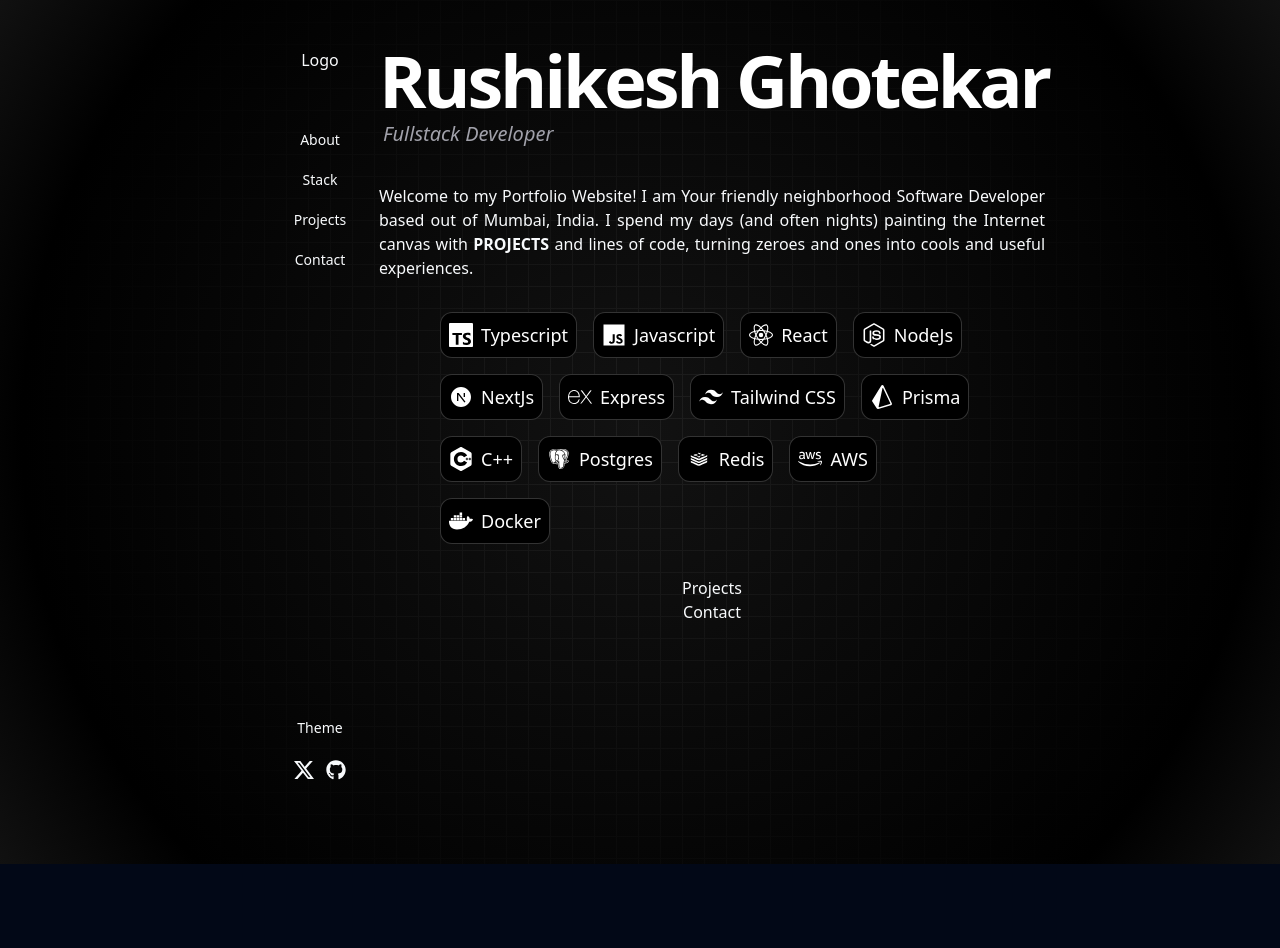
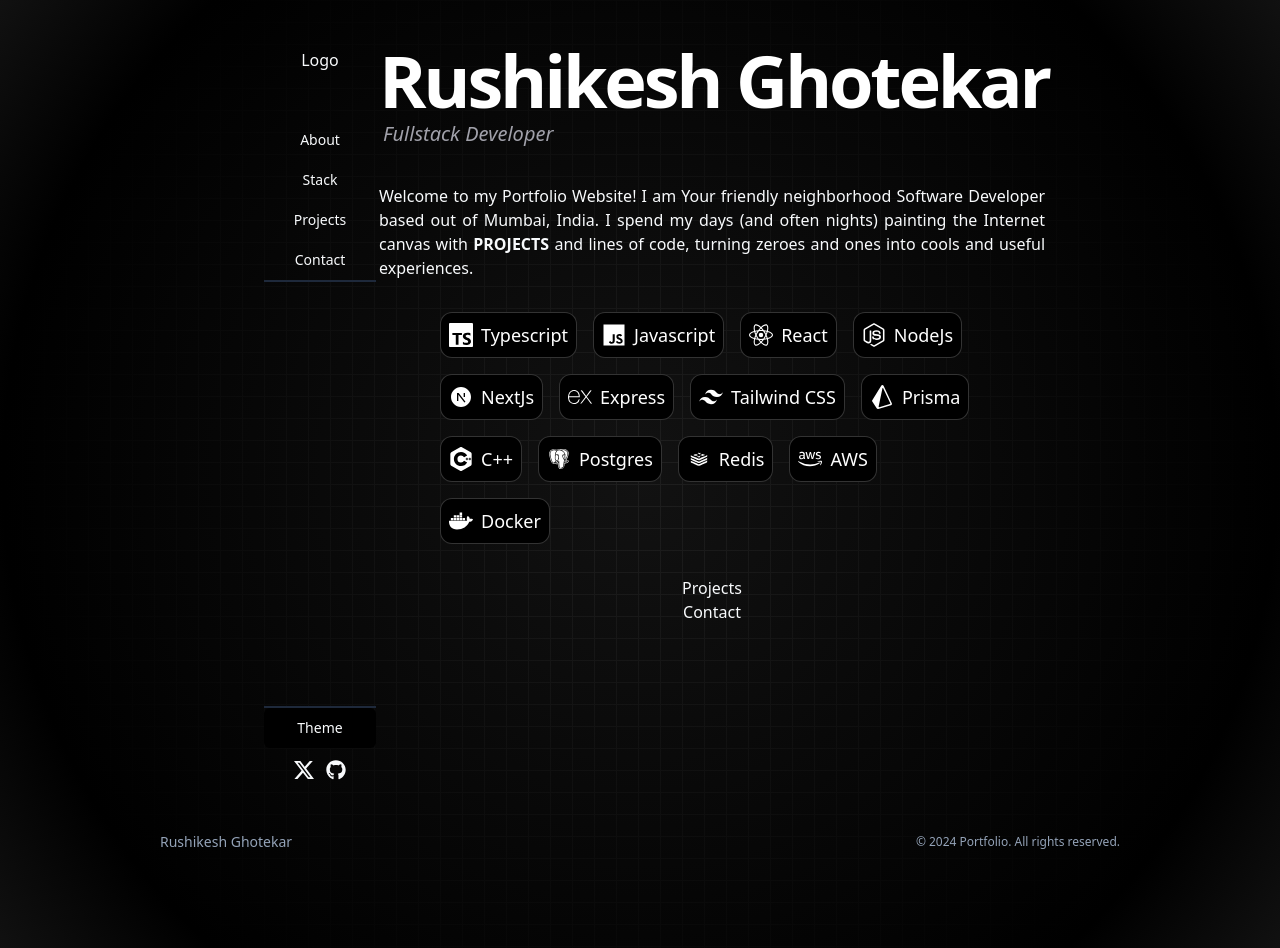
Before and after one commit to rushikeshg25/portfolio-624, a Next.js app: page / in a window 1280 px wide. Before the commit the page ends 864 px from the top, so only its background shows below. Built offline with nearby package versions, Linux system fonts and the light colour scheme; a web font is replaced by a local one.

Commit message:
c7:Footer and HRs

```diff
--- a/app/layout.tsx
+++ b/app/layout.tsx
@@ -6,6 +6,7 @@
 import { Rethink_Sans } from "next/font/google";
 import BackgroundContainer from "@/components/Background";
 import Sidebar from "@/components/Sidebar";
+import Footer from "@/components/Footer";
 
 const manrope = Manrope({
   subsets: ["latin"],
@@ -38,13 +39,14 @@
           enableSystem
           disableTransitionOnChange
         >
-          <BackgroundContainer className='flex justify-center  w-full h-full'>
-            <div className='flex flex-row  justify-center '>
-              <div className='h-screen sticky top-0'>
+          <BackgroundContainer className='flex justify-center w-full h-full'>
+            <div className='flex flex-row justify-center '>
+              <div className='sticky top-0 h-screen'>
                 <Sidebar className='sticky top-0 pt-12 pb-2 ' />
               </div>
               <div className='flex-none pl-8 sm:w-6/12'>{children}</div>
             </div>
+            <Footer />
           </BackgroundContainer>
         </ThemeProvider>
       </body>
--- a/components/Footer.tsx
+++ b/components/Footer.tsx
@@ -1,18 +1,17 @@
-const Footer = () => {
+export default function Footer() {
   return (
-    <div className='flex items-center justify-center w-full h-20 bg-gray-100 text-gray-500'>
-      <p className='text-sm'>
-        Made with ❤️ by{" "}
-        <a
-          href='https://twitter.com/rushikesh_g10'
-          target='_blank'
-          rel='noopener noreferrer'
-        >
-          Rushikesh
-        </a>
-      </p>
-    </div>
+    <footer className='w-full py-6 bg-transparent md:py-8'>
+      <div className='container flex flex-col items-center justify-between max-w-5xl gap-4 md:flex-row'>
+        <div className='flex items-center gap-2'>
+          <span className='text-sm font-medium text-muted-foreground'>
+            Rushikesh Ghotekar
+          </span>
+        </div>
+
+        <p className='text-xs text-muted-foreground'>
+          &copy; 2024 Portfolio. All rights reserved.
+        </p>
+      </div>
+    </footer>
   );
-};
-
-export default Footer;
+}
--- a/components/Sidebar.tsx
+++ b/components/Sidebar.tsx
@@ -8,13 +8,15 @@
 const Sidebar = ({ className }: { className?: string }) => {
   return (
     <div className={cn("flex flex-col w-28 h-full ", className)}>
-      <div className='mb-12 flex items-center justify-center'>Logo</div>
-      {SidebarTabs.map((tab) => (
-        <SidebarItem keyValue={tab.name} href={tab.href}>
-          {tab.name}
-        </SidebarItem>
-      ))}
-      <div className='mt-auto'>
+      <div className='flex items-center justify-center mb-12'>Logo</div>
+      <div className='flex flex-col items-center justify-center border-b-2'>
+        {SidebarTabs.map((tab) => (
+          <SidebarItem keyValue={tab.name} href={tab.href}>
+            {tab.name}
+          </SidebarItem>
+        ))}
+      </div>
+      <div className='mt-auto border-t-2'>
         <ModeToggle />
         <Socials />
       </div>
--- a/components/ui/ThemeToggleButton.tsx
+++ b/components/ui/ThemeToggleButton.tsx
@@ -17,12 +17,12 @@
 
   return (
     <DropdownMenu>
-      <DropdownMenuTrigger asChild>
+      <DropdownMenuTrigger className='dark:bg-black' asChild>
         <Button variant='ghost' className='w-full'>
           Theme
         </Button>
       </DropdownMenuTrigger>
-      <DropdownMenuContent align='center'>
+      <DropdownMenuContent align='center' className='dark:bg-black'>
         <DropdownMenuItem onClick={() => setTheme("light")}>
           Light
         </DropdownMenuItem>
```
